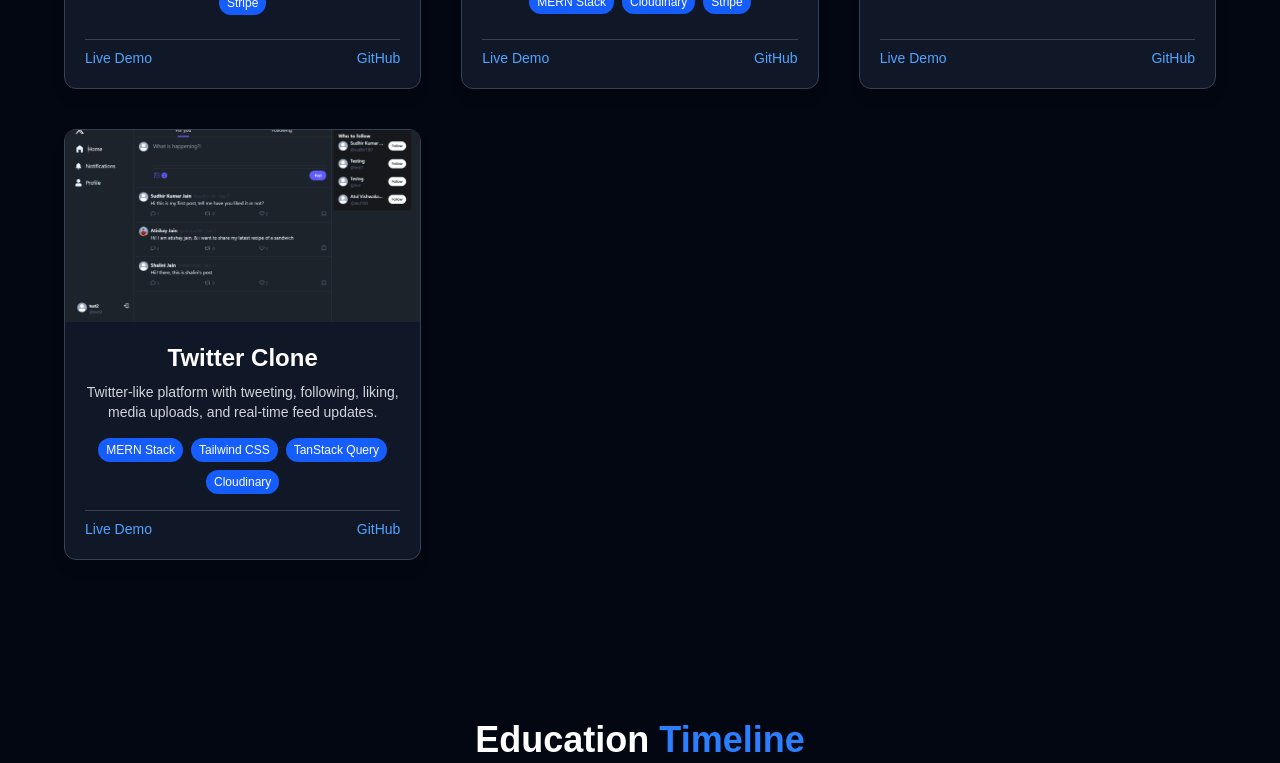
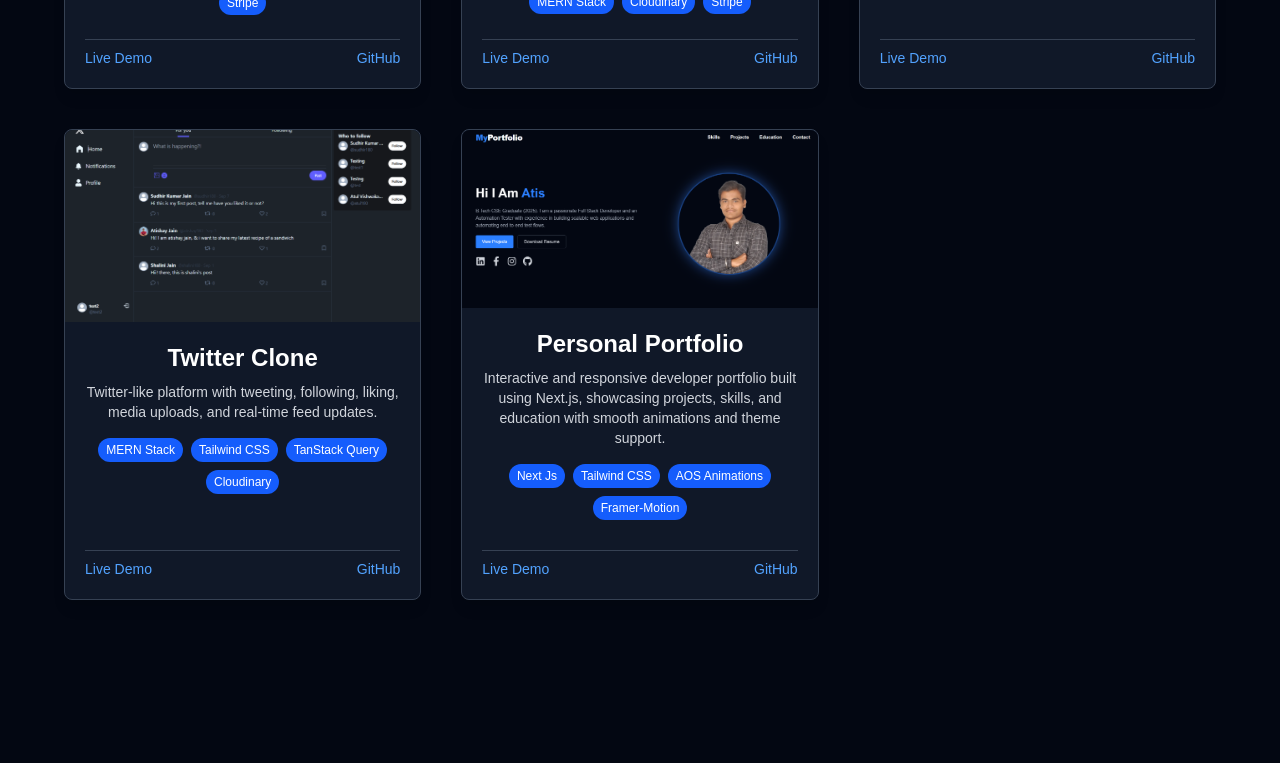
Before and after one commit to Atishay180/Personal-Portfolio, a Next.js app: page / in a window 1280 px wide. Shown: the part 2199-2962 px from the top of the page. Built offline with nearby package versions, Linux system fonts and the light colour scheme.

Commit message:
Refactor code structure for improved readability and maintainability

```diff
--- a/public/assets/assets.ts
+++ b/public/assets/assets.ts
@@ -7,6 +7,7 @@
 import heathCare from "./health-care.png"
 import onlineFood from "./online-food-delivery.png"
 import twitterClone from "./twiiter-clone.png"
+import personalPortfolio from "./personalPortfolio.png"
 
 import profile from "./profile.png"
 
@@ -35,6 +36,7 @@
     heathCare,
     onlineFood,
     twitterClone,
+    personalPortfolio,
     profile,
 
     logoBootstrap,
--- a/src/components/Projects.tsx
+++ b/src/components/Projects.tsx
@@ -23,7 +23,7 @@
                     {projects.map((project, idx) => (
                         <div
                             key={idx}
-                            className="bg-gray-900 border border-gray-700 rounded-xl shadow-lg hover:shadow-blue-500/30 hover:scale-105 transition duration-300 flex flex-col"
+                            className="bg-gray-900 border border-gray-700 rounded-lg shadow-lg hover:shadow-blue-500/30 hover:scale-105 transition duration-300 flex flex-col"
                             data-aos="zoom-in-up"
                         >
                             {project.image && (
--- a/src/content/projects.ts
+++ b/src/content/projects.ts
@@ -38,4 +38,13 @@
         link: "https://twitter-clone-7340.onrender.com",
         github: "https://github.com/Atishay180/Twitter-Clone",
     },
+    {
+        name: "Personal Portfolio",
+        image: assets.personalPortfolio,
+        tech: ["Next Js", "Tailwind CSS", "AOS Animations", "Framer-Motion"],
+        description:
+            "Interactive and responsive developer portfolio built using Next.js, showcasing projects, skills, and education with smooth animations and theme support.",
+        link: "https://personal-portfolio-git-main-atishayjain8807-6179s-projects.vercel.app/",
+        github: "https://github.com/Atishay180/Personal-Portfolio",
+    },
 ];
```
Also changed, not shown: public/assets/personalPortfolio.png (added).
